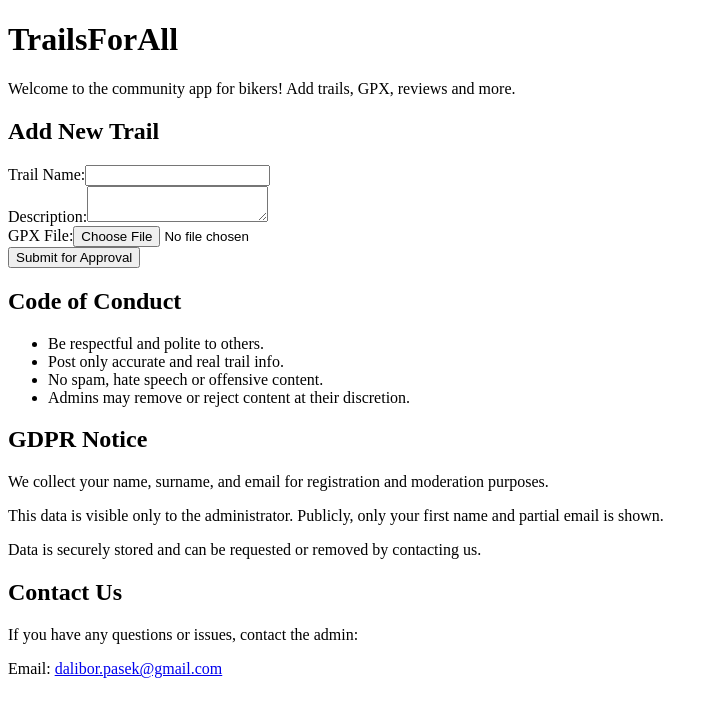
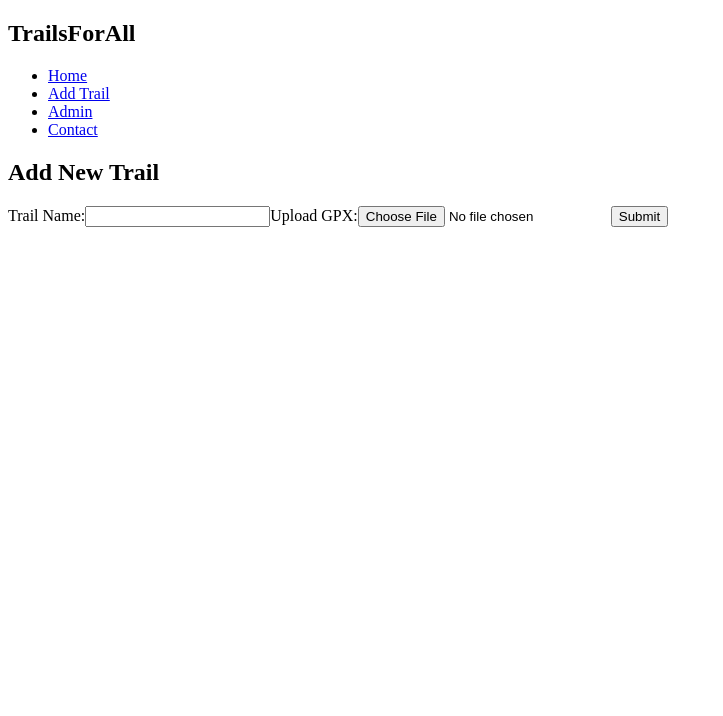
Before and after one commit to djdan85/TrailsForAll, a React (Vite) app: page /add in a window 1280 px wide. Shown: the top 716 px of the page, without its empty margins (0-723 px from the left). Built offline with nearby package versions, Linux system fonts and the light colour scheme.

Commit message:
Add files via upload

```diff
--- a/package.json
+++ b/package.json
@@ -1,6 +1,6 @@
 {
   "name": "trailsforall",
-  "version": "2.0.0",
+  "version": "3.0.0",
   "scripts": {
     "dev": "vite",
     "build": "vite build",
@@ -9,8 +9,8 @@
   "dependencies": {
     "react": "^18.2.0",
     "react-dom": "^18.2.0",
-    "react-i18next": "^12.3.1",
-    "i18next": "^22.4.9"
+    "react-router-dom": "^6.22.3",
+    "firebase": "^10.12.2"
   },
   "devDependencies": {
     "vite": "^5.2.0",
--- a/src/App.jsx
+++ b/src/App.jsx
@@ -1,18 +1,28 @@
 import React from "react";
-import TrailForm from "./pages/TrailForm";
+import { Routes, Route, Link } from "react-router-dom";
+import Home from "./pages/Home";
+import AddTrail from "./pages/AddTrail";
+import Admin from "./pages/Admin";
 import Contact from "./pages/Contact";
-import CodeOfConduct from "./pages/CodeOfConduct";
-import GDPR from "./pages/GDPR";
 
 export default function App() {
   return (
     <div>
-      <h1>TrailsForAll</h1>
-      <p>Welcome to the community app for bikers! Add trails, GPX, reviews and more.</p>
-      <TrailForm />
-      <CodeOfConduct />
-      <GDPR />
-      <Contact />
+      <nav>
+        <h1>TrailsForAll</h1>
+        <ul>
+          <li><Link to="/">Home</Link></li>
+          <li><Link to="/add">Add Trail</Link></li>
+          <li><Link to="/admin">Admin</Link></li>
+          <li><Link to="/contact">Contact</Link></li>
+        </ul>
+      </nav>
+      <Routes>
+        <Route path="/" element={<Home />} />
+        <Route path="/add" element={<AddTrail />} />
+        <Route path="/admin" element={<Admin />} />
+        <Route path="/contact" element={<Contact />} />
+      </Routes>
     </div>
   );
 }
--- a/src/main.jsx
+++ b/src/main.jsx
@@ -1,9 +1,12 @@
 import React from "react";
 import ReactDOM from "react-dom/client";
 import App from "./App";
+import { BrowserRouter } from "react-router-dom";
 
 ReactDOM.createRoot(document.getElementById("root")).render(
   <React.StrictMode>
-    <App />
+    <BrowserRouter>
+      <App />
+    </BrowserRouter>
   </React.StrictMode>
 );
--- /dev/null
+++ b/src/pages/AddTrail.jsx
@@ -0,0 +1,22 @@
+import React, { useState } from "react";
+
+export default function AddTrail() {
+  const [name, setName] = useState("");
+  const [file, setFile] = useState(null);
+
+  const handleSubmit = (e) => {
+    e.preventDefault();
+    alert("Trail submitted: " + name);
+  };
+
+  return (
+    <form onSubmit={handleSubmit}>
+      <h2>Add New Trail</h2>
+      <label>Trail Name:</label>
+      <input value={name} onChange={(e) => setName(e.target.value)} required />
+      <label>Upload GPX:</label>
+      <input type="file" accept=".gpx" onChange={(e) => setFile(e.target.files[0])} required />
+      <button type="submit">Submit</button>
+    </form>
+  );
+}
--- /dev/null
+++ b/src/pages/Admin.jsx
@@ -0,0 +1,10 @@
+import React from "react";
+
+export default function Admin() {
+  return (
+    <div>
+      <h2>Admin Panel</h2>
+      <p>Approve or delete trails (functionality to be added).</p>
+    </div>
+  );
+}
--- a/src/pages/Contact.jsx
+++ b/src/pages/Contact.jsx
@@ -2,10 +2,9 @@ import React from "react";
 
 export default function Contact() {
   return (
-    <section>
+    <div>
       <h2>Contact Us</h2>
-      <p>If you have any questions or issues, contact the admin:</p>
       <p>Email: <a href="mailto:dalibor.pasek@gmail.com">dalibor.pasek@gmail.com</a></p>
-    </section>
+    </div>
   );
 }
--- /dev/null
+++ b/src/pages/Home.jsx
@@ -0,0 +1,10 @@
+import React from "react";
+
+export default function Home() {
+  return (
+    <div>
+      <h2>Welcome to TrailsForAll</h2>
+      <p>Find and share trails across Czechia, Slovakia, and neighboring countries.</p>
+    </div>
+  );
+}
```
Also changed, not shown: 1 other file (tests, documents, lock files or other folders).
